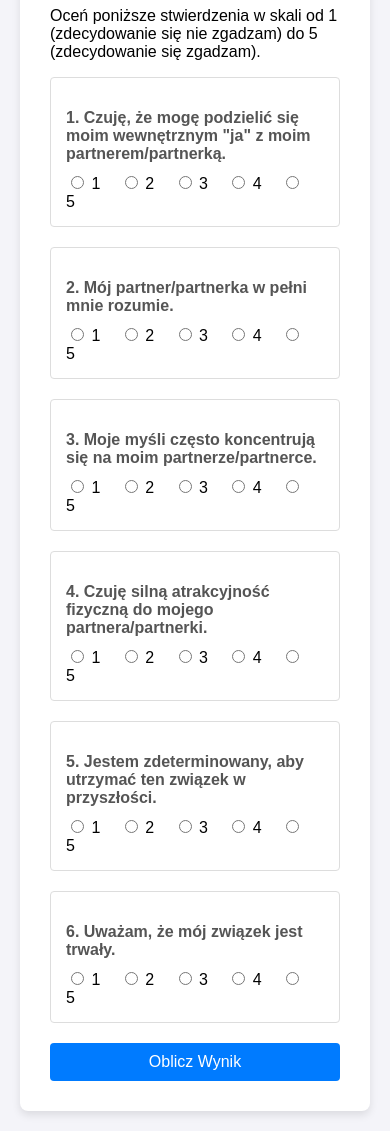
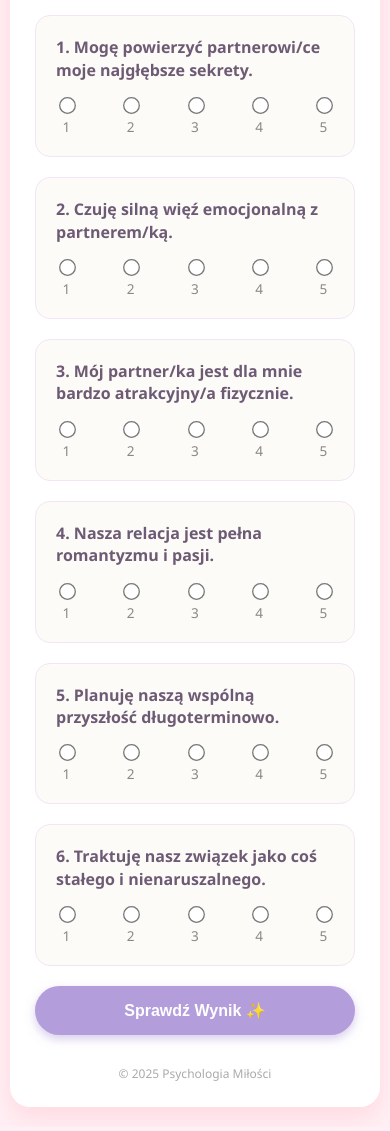
Before and after one commit to psychodem-lab/test, a plain HTML site: page index.html in a window 390 px wide. Shown: the part 161-1292 px from the top of the page. Drawn offline with Linux system fonts and the light colour scheme.

Commit message:
Update index mob.html

```diff
--- a/index.html
+++ b/index.html
@@ -3,201 +3,270 @@
 <head>
     <meta charset="UTF-8">
     <meta name="viewport" content="width=device-width, initial-scale=1.0">
-    <title>Test Miłości Sternberga - Pomiar Związku</title>
+    <title>Test Miłości</title>
     <style>
+        /* Ustawienia ogólne i tło */
         body {
-            font-family: Arial, sans-serif;
+            font-family: 'Segoe UI', Tahoma, Geneva, Verdana, sans-serif;
             margin: 0;
+            padding: 20px 10px; /* Mały margines na boki dla telefonów */
+            background-color: #fff0f5; /* Pastelowy róż tła (LavenderBlush) */
+            color: #555;
+            display: flex;
+            justify_content: center; /* Środkowanie w poziomie */
+        }
+
+        /* Główny kontener - WĄSKI i MOBILNY */
+        main {
+            width: 100%;
+            max-width: 450px; /* Bardzo wąski układ, idealny na mobile */
+            background: #ffffff;
+            padding: 25px;
+            border-radius: 20px; /* Mocno zaokrąglone rogi */
+            box-shadow: 0 10px 25px rgba(255, 182, 193, 0.4); /* Różowa poświata */
+        }
+
+        header h1 {
+            color: #db7093; /* PaleVioletRed */
+            text-align: center;
+            font-size: 1.5rem;
+            margin-bottom: 10px;
+        }
+
+        header p {
+            text-align: center;
+            font-size: 0.9rem;
+            color: #888;
+            margin-bottom: 30px;
+        }
+
+        /* Styl kafelka z pytaniem */
+        .question-group {
+            background-color: #fdfbf7; /* Bardzo jasny kremowy */
+            margin-bottom: 20px;
             padding: 20px;
-            background-color: #f4f4f9;
+            border-radius: 15px;
+            border: 1px solid #f3e5f5;
         }
-        main {
-            max-width: 800px;
-            margin: 0 auto;
-            background: #fff;
-            padding: 30px;
-            border-radius: 8px;
-            box-shadow: 0 4px 8px rgba(0, 0, 0, 0.1);
+
+        .question-text {
+            font-weight: 600;
+            margin-top: 0;
+            margin-bottom: 15px;
+            color: #6d5b75; /* Stonowany fiolet */
+            font-size: 1rem;
+            line-height: 1.4;
         }
-        header h1 {
-            color: #333;
-            text-align: center;
+
+        /* Skala ocen - Flexbox dla łatwego klikania */
+        .rating-scale {
+            display: flex;
+            justify-content: space-between;
+            align-items: center;
         }
-        .question-group {
-            margin-bottom: 20px;
-            padding: 15px;
-            border: 1px solid #ddd;
-            border-radius: 4px;
+
+        /* Stylizacja opcji wyboru */
+        .rating-scale label {
+            display: flex;
+            flex-direction: column;
+            align-items: center;
+            cursor: pointer;
+            font-size: 0.85rem;
+            color: #888;
         }
-        .question-text {
-            font-weight: bold;
-            margin-bottom: 10px;
-            color: #555;
-        }
-        .rating-scale label {
-            margin-right: 15px;
+
+        .rating-scale input[type="radio"] {
+            margin-bottom: 5px;
+            transform: scale(1.3); /* Powiększenie kropek do klikania */
+            accent-color: #db7093; /* Różowy kolor zaznaczenia */
             cursor: pointer;
         }
+
+        /* Przycisk */
         button {
             display: block;
             width: 100%;
-            padding: 10px;
-            background-color: #007bff;
+            padding: 15px;
+            background-color: #b39ddb; /* Pastelowy fiolet */
             color: white;
             border: none;
-            border-radius: 4px;
+            border-radius: 50px; /* Kształt pigułki */
             font-size: 16px;
+            font-weight: bold;
             cursor: pointer;
-            margin-top: 20px;
+            margin-top: 10px;
+            transition: background 0.3s;
+            box-shadow: 0 4px 10px rgba(179, 157, 219, 0.5);
         }
+
         button:hover {
-            background-color: #0056b3;
+            background-color: #9575cd;
         }
+
+        /* Sekcja wyników */
         #results {
             margin-top: 30px;
-            padding: 20px;
-            border: 2px solid #28a745;
-            border-radius: 4px;
-            background-color: #e2ffe8;
+            padding: 25px;
+            border-radius: 20px;
+            background-color: #e0f2f1; /* Pastelowa mięta */
+            border: 2px solid #b2dfdb;
+            text-align: center;
+            animation: fadeIn 0.5s ease-in;
         }
+
         #results h2 {
-            color: #28a745;
-            text-align: center;
+            color: #00897b;
+            margin-top: 0;
+            font-size: 1.4rem;
         }
-        #results p {
-            font-size: 1.1em;
-            margin: 8px 0;
+
+        .result-line {
+            font-size: 1.1rem;
+            margin: 10px 0;
+            color: #444;
         }
+
         .score {
             font-weight: bold;
-            color: #dc3545;
+            color: #db7093;
+            font-size: 1.3rem;
+        }
+
+        /* Animacja pojawiania się wyniku */
+        @keyframes fadeIn {
+            from { opacity: 0; transform: translateY(10px); }
+            to { opacity: 1; transform: translateY(0); }
+        }
+
+        /* Stopka */
+        footer {
+            text-align: center;
+            margin-top: 30px;
+            font-size: 0.75rem;
+            color: #aaa;
         }
     </style>
 </head>
 <body>
+
     <main>
         <header>
-            <h1>💔 Trójczynnikowy Test Związku</h1>
-            <p>Oceń poniższe stwierdzenia w skali od 1 (zdecydowanie się nie zgadzam) do 5 (zdecydowanie się zgadzam).</p>
+            <h1>💖 Test Związku</h1>
+            <p>Oceń szczerość poniższych zdań (1 - nie, 5 - tak).</p>
         </header>
 
         <form id="quiz-form">
 
-            <div class="question-group" data-category="I">
-                <p class="question-text">1. Czuję, że mogę podzielić się moim wewnętrznym "ja" z moim partnerem/partnerką.</p>
+            <div class="question-group">
+                <p class="question-text">1. Mogę powierzyć partnerowi/ce moje najgłębsze sekrety.</p>
                 <div class="rating-scale">
-                    <label><input type="radio" name="qI1" value="1" required> 1</label>
-                    <label><input type="radio" name="qI1" value="2"> 2</label>
-                    <label><input type="radio" name="qI1" value="3"> 3</label>
-                    <label><input type="radio" name="qI1" value="4"> 4</label>
-                    <label><input type="radio" name="qI1" value="5"> 5</label>
-                </div>
-            </div>
-            <div class="question-group" data-category="I">
-                <p class="question-text">2. Mój partner/partnerka w pełni mnie rozumie.</p>
-                <div class="rating-scale">
-                    <label><input type="radio" name="qI2" value="1" required> 1</label>
-                    <label><input type="radio" name="qI2" value="2"> 2</label>
-                    <label><input type="radio" name="qI2" value="3"> 3</label>
-                    <label><input type="radio" name="qI2" value="4"> 4</label>
-                    <label><input type="radio" name="qI2" value="5"> 5</label>
+                    <label><input type="radio" name="qI1" value="1" required>1</label>
+                    <label><input type="radio" name="qI1" value="2">2</label>
+                    <label><input type="radio" name="qI1" value="3">3</label>
+                    <label><input type="radio" name="qI1" value="4">4</label>
+                    <label><input type="radio" name="qI1" value="5">5</label>
                 </div>
             </div>
 
-            <div class="question-group" data-category="P">
-                <p class="question-text">3. Moje myśli często koncentrują się na moim partnerze/partnerce.</p>
+            <div class="question-group">
+                <p class="question-text">2. Czuję silną więź emocjonalną z partnerem/ką.</p>
                 <div class="rating-scale">
-                    <label><input type="radio" name="qP1" value="1" required> 1</label>
-                    <label><input type="radio" name="qP1" value="2"> 2</label>
-                    <label><input type="radio" name="qP1" value="3"> 3</label>
-                    <label><input type="radio" name="qP1" value="4"> 4</label>
-                    <label><input type="radio" name="qP1" value="5"> 5</label>
-                </div>
-            </div>
-            <div class="question-group" data-category="P">
-                <p class="question-text">4. Czuję silną atrakcyjność fizyczną do mojego partnera/partnerki.</p>
-                <div class="rating-scale">
-                    <label><input type="radio" name="qP2" value="1" required> 1</label>
-                    <label><input type="radio" name="qP2" value="2"> 2</label>
-                    <label><input type="radio" name="qP2" value="3"> 3</label>
-                    <label><input type="radio" name="qP2" value="4"> 4</label>
-                    <label><input type="radio" name="qP2" value="5"> 5</label>
+                    <label><input type="radio" name="qI2" value="1" required>1</label>
+                    <label><input type="radio" name="qI2" value="2">2</label>
+                    <label><input type="radio" name="qI2" value="3">3</label>
+                    <label><input type="radio" name="qI2" value="4">4</label>
+                    <label><input type="radio" name="qI2" value="5">5</label>
                 </div>
             </div>
 
-            <div class="question-group" data-category="C">
-                <p class="question-text">5. Jestem zdeterminowany, aby utrzymać ten związek w przyszłości.</p>
+            <div class="question-group">
+                <p class="question-text">3. Mój partner/ka jest dla mnie bardzo atrakcyjny/a fizycznie.</p>
                 <div class="rating-scale">
-                    <label><input type="radio" name="qC1" value="1" required> 1</label>
-                    <label><input type="radio" name="qC1" value="2"> 2</label>
-                    <label><input type="radio" name="qC1" value="3"> 3</label>
-                    <label><input type="radio" name="qC1" value="4"> 4</label>
-                    <label><input type="radio" name="qC1" value="5"> 5</label>
-                </div>
-            </div>
-            <div class="question-group" data-category="C">
-                <p class="question-text">6. Uważam, że mój związek jest trwały.</p>
-                <div class="rating-scale">
-                    <label><input type="radio" name="qC2" value="1" required> 1</label>
-                    <label><input type="radio" name="qC2" value="2"> 2</label>
-                    <label><input type="radio" name="qC2" value="3"> 3</label>
-                    <label><input type="radio" name="qC2" value="4"> 4</label>
-                    <label><input type="radio" name="qC2" value="5"> 5</label>
+                    <label><input type="radio" name="qP1" value="1" required>1</label>
+                    <label><input type="radio" name="qP1" value="2">2</label>
+                    <label><input type="radio" name="qP1" value="3">3</label>
+                    <label><input type="radio" name="qP1" value="4">4</label>
+                    <label><input type="radio" name="qP1" value="5">5</label>
                 </div>
             </div>
 
-            <button type="submit" id="submit-button">Oblicz Wynik</button>
+            <div class="question-group">
+                <p class="question-text">4. Nasza relacja jest pełna romantyzmu i pasji.</p>
+                <div class="rating-scale">
+                    <label><input type="radio" name="qP2" value="1" required>1</label>
+                    <label><input type="radio" name="qP2" value="2">2</label>
+                    <label><input type="radio" name="qP2" value="3">3</label>
+                    <label><input type="radio" name="qP2" value="4">4</label>
+                    <label><input type="radio" name="qP2" value="5">5</label>
+                </div>
+            </div>
+
+            <div class="question-group">
+                <p class="question-text">5. Planuję naszą wspólną przyszłość długoterminowo.</p>
+                <div class="rating-scale">
+                    <label><input type="radio" name="qC1" value="1" required>1</label>
+                    <label><input type="radio" name="qC1" value="2">2</label>
+                    <label><input type="radio" name="qC1" value="3">3</label>
+                    <label><input type="radio" name="qC1" value="4">4</label>
+                    <label><input type="radio" name="qC1" value="5">5</label>
+                </div>
+            </div>
+
+            <div class="question-group">
+                <p class="question-text">6. Traktuję nasz związek jako coś stałego i nienaruszalnego.</p>
+                <div class="rating-scale">
+                    <label><input type="radio" name="qC2" value="1" required>1</label>
+                    <label><input type="radio" name="qC2" value="2">2</label>
+                    <label><input type="radio" name="qC2" value="3">3</label>
+                    <label><input type="radio" name="qC2" value="4">4</label>
+                    <label><input type="radio" name="qC2" value="5">5</label>
+                </div>
+            </div>
+
+            <button type="submit" id="submit-button">Sprawdź Wynik ✨</button>
         </form>
 
         <section id="results" style="display:none;">
             <h2>Twoje Wyniki</h2>
-            <p>Intymność: <span id="intymnosc-score" class="score"></span></p>
-            <p>Namiętność: <span id="namietnosc-score" class="score"></span></p>
-            <p>Zaangażowanie: <span id="zaangazowanie-score" class="score"></span></p>
-            <hr>
-            <p>Maksymalny możliwy wynik w każdej kategorii to 10 (2 pytania po 5 punktów).</p>
+            <div class="result-line">Intymność: <span id="intymnosc-score" class="score">0</span></div>
+            <div class="result-line">Namiętność: <span id="namietnosc-score" class="score">0</span></div>
+            <div class="result-line">Zaangażowanie: <span id="zaangazowanie-score" class="score">0</span></div>
         </section>
+
+        <footer>
+            &copy; 2025 Psychologia Miłości
+        </footer>
     </main>
 
     <script>
         document.getElementById('quiz-form').addEventListener('submit', function(event) {
-        // Zapobieganie domyślnej akcji formularza (przeładowaniu strony)
-        event.preventDefault();
+            event.preventDefault(); // Zatrzymanie odświeżania
 
-        // 1. Inicjalizacja wyników
             let scores = { I: 0, P: 0, C: 0 };
-
-        // 2. Pobranie wszystkich elementów formularza, które są radio buttonami i zostały zaznaczone
             const answers = this.querySelectorAll('input[type="radio"]:checked');
 
-        // Sprawdzenie, czy wszystkie pytania zostały wypełnione
-        if (answers.length < 6) {
-             // Jeśli brakuje odpowiedzi, po prostu pozwól przeglądarce pokazać komunikat "required" (powinno się zdarzyć automatycznie)
-             return;
-        }
+            // Sprawdzenie czy wszystkie zaznaczone (teoretycznie 'required' w HTML to robi, ale dla pewności)
+            if (answers.length < 6) return;
 
-        // 3. Iteracja i sumowanie wyników
             answers.forEach(answer => {
-            const value = parseInt(answer.value, 10); // Użycie 10 dla pewności parsowania dziesiętnego
-            const name = answer.name;
-            const category = name.charAt(1);
-
-            if (!isNaN(value) && scores.hasOwnProperty(category)) {
-                scores[category] += value;
-            }
+                const val = parseInt(answer.value);
+                const cat = answer.name.charAt(1); // Pobiera I, P lub C z nazwy np. qI1
+                if (scores.hasOwnProperty(cat)) scores[cat] += val;
             });
 
-        // 4. Wyświetlanie wyników
-        document.getElementById('intymnosc-score').textContent = scores.I;
-        document.getElementById('namietnosc-score').textContent = scores.P;
-        document.getElementById('zaangazowanie-score').textContent = scores.C;
+            // Wstawienie wyników
+            document.getElementById('intymnosc-score').innerText = scores.I;
+            document.getElementById('namietnosc-score').innerText = scores.P;
+            document.getElementById('zaangazowanie-score').innerText = scores.C;
 
-        // Ujawnienie sekcji z wynikami
+            // Wyświetlenie sekcji
             document.getElementById('results').style.display = 'block';
+            document.getElementById('submit-button').style.display = 'none';
 
-        // Ukrycie przycisku
-        document.getElementById('submit-button').style.display = 'none';
+            // Przewinięcie do wyniku (przydatne na mobile)
+            document.getElementById('results').scrollIntoView({ behavior: 'smooth' });
         });
     </script>
+
 </body>
 </html>
```
Lines whose indentation alone changed are shown as unchanged.
